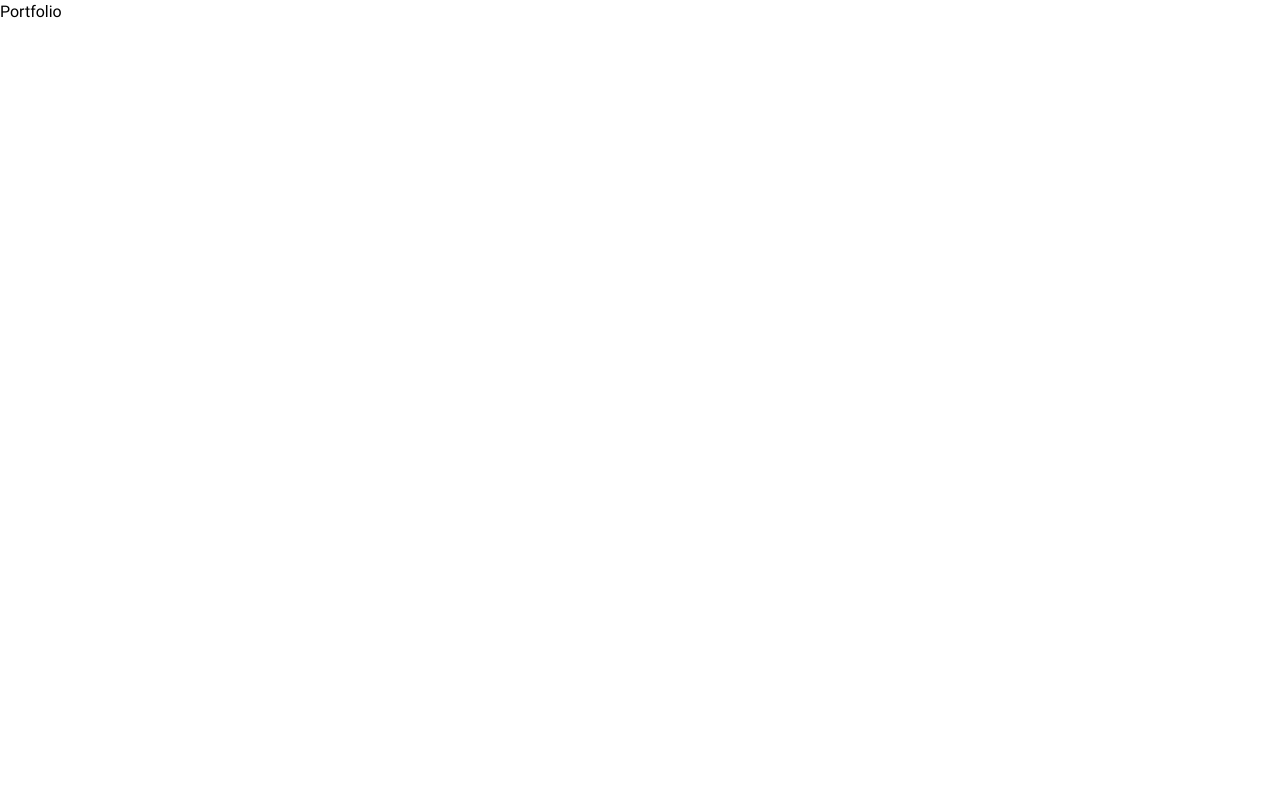
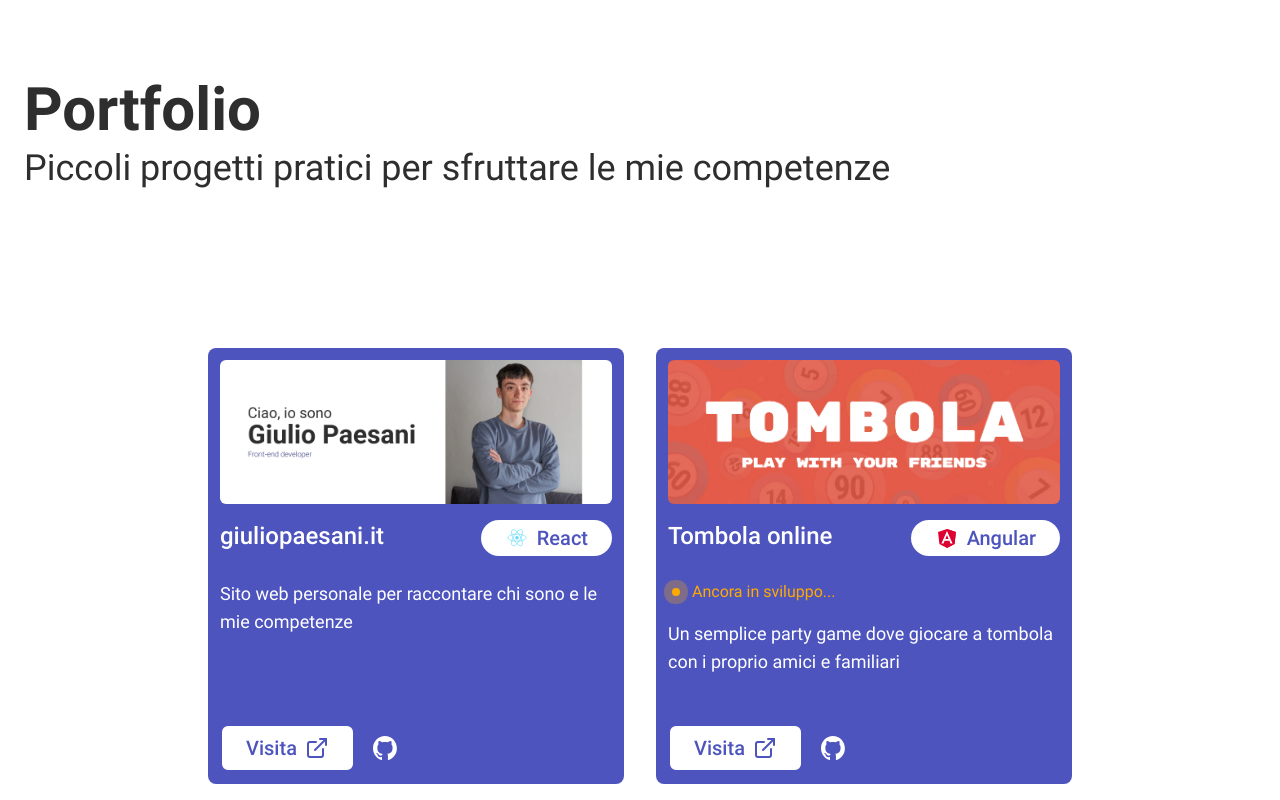
Before and after one commit to GiulioPaesani/giuliopaesani.it, a React (Create React App) app: page /portfolio in a window 1280 px wide. Shown: the top 800 px of the page. Built offline with nearby package versions, Linux system fonts and the light colour scheme.

Commit message:
Portfolio

```diff
--- a/src/App.css
+++ b/src/App.css
@@ -34,6 +34,10 @@
     animation: hiringAnimation 1.5s ease-in-out 0s infinite normal;
 }
 
+.inProgressAnimation {
+    animation: inProgressAnimation 1.5s ease-in-out 0s infinite normal;
+}
+
 @keyframes hiringAnimation {
     0% {
         box-shadow: 0 0 0 0 #45AF56;
@@ -47,3 +51,17 @@
         box-shadow: 0 0 0 8px #45AF5600;
     }
 }
+
+@keyframes inProgressAnimation {
+    0% {
+        box-shadow: 0 0 0 0 #ffaa00;
+    }
+
+    80% {
+        box-shadow: 0 0 0 8px #ffaa0044;
+    }
+
+    100% {
+        box-shadow: 0 0 0 8px #ffaa0000;
+    }
+}
--- a/src/App.tsx
+++ b/src/App.tsx
@@ -5,6 +5,7 @@ import Portfolio from './pages/Portfolio';
 
 const App = () => {
 	return (
+		<>
 			<BrowserRouter>
 				<Routes>
 					<Route path='/' element={<Home />}></Route>
@@ -12,6 +13,7 @@ const App = () => {
 					<Route path='*' element={<Navigate to='/' />}></Route>
 				</Routes>
 			</BrowserRouter>
+		</>
 	);
 };
 
--- a/src/components/Navbar/NavbarOption.tsx
+++ b/src/components/Navbar/NavbarOption.tsx
@@ -26,7 +26,7 @@ const NavbarOption = ({ option, index }: NavbarOptionProps) => {
 			} rounded-lg hover:bg-neutral-100 active:bg-neutral-200 ease-in-out duration-200 cursor-pointer flex gap-2`}
 			onClick={onClickAction}>
 			{option}
-			{option === 'Portfolio' && <img width='24px' height='24px' src={`./icons/external-link2.svg`} alt={'Portofolio'} />}
+			{option === 'Portfolio' && <img width='24px' height='24px' src={`./icons/external-link2.svg`} alt={'Portfolio'} />}
 		</div>
 	);
 };
--- /dev/null
+++ b/src/components/PortfolioProjects/FutureProjects.tsx
@@ -0,0 +1,15 @@
+const FutureProjects = () => {
+	return (
+		<div className='w-[416px] h-fit p-3 bg-primary-100 rounded-lg flex flex-col gap-4'>
+			<div className='w-full flex justify-between'>
+				<h3 className='text-2xl font-medium text-primary-500'>Nuovi progetti futuri...</h3>
+			</div>
+			<p className='text-primary-500 text-lg'>
+				Sono sempre alla ricerca di nuove competenze da apprendere, nuovi piccoli progetti da realizzare e di tanti strumenti da approfondire in ambito sviluppo
+				web
+			</p>
+		</div>
+	);
+};
+
+export default FutureProjects;
--- /dev/null
+++ b/src/components/PortfolioProjects/PortfolioProject.tsx
@@ -0,0 +1,39 @@
+import Button from '../global/Button';
+import FieldChip from '../global/FieldChip';
+
+type PortfolioProjectProps = {
+	title: string;
+	description: string;
+	thumbnail: string;
+	url: string;
+	githubUrl: string;
+	technology: string;
+	inProgress?: boolean;
+};
+
+const PortfolioProject = ({ title, description, thumbnail, url, githubUrl, technology, inProgress }: PortfolioProjectProps) => {
+	return (
+		<div className='w-[416px] p-3 bg-primary-500 rounded-lg flex flex-col gap-4'>
+			<div style={{ backgroundImage: `url(${thumbnail})` }} className='w-full h-36 bg-primary-200 bg-cover bg-center rounded-md' />
+			<div className='w-full flex justify-between'>
+				<h3 className='text-2xl font-medium text-neutral-50'>{title}</h3>
+				<FieldChip text={technology} icon={`${technology.toLowerCase()}.svg`} />
+			</div>
+
+			{inProgress && (
+				<div className='text-base text-[#ffaa00] flex gap-2 items-center'>
+					<div className='size-2 bg-[#ffaa00] rounded-full inProgressAnimation mx-1'></div>
+					Ancora in sviluppo...
+				</div>
+			)}
+			<p className='text-neutral-50 text-lg mb-8'>{description}</p>
+
+			<div className='w-full flex gap-2 mt-auto'>
+				<Button type='secondary' label='Visita' icon='external-link.svg' onClick={url} alt={`Visita il progetto ${title}`} />
+				<Button type='primary' icon='github.svg' onClick={githubUrl} alt={`Progetto ${title} su Github`} />
+			</div>
+		</div>
+	);
+};
+
+export default PortfolioProject;
--- /dev/null
+++ b/src/components/PortfolioProjects/index.tsx
@@ -0,0 +1,29 @@
+import FutureProjects from './FutureProjects';
+import PortfolioProject from './PortfolioProject';
+
+const PortfolioProjects = () => {
+	return (
+		<div className='w-full flex flex-wrap gap-8 justify-center'>
+			<PortfolioProject
+				title='giuliopaesani.it'
+				description='Sito web personale per raccontare chi sono e le mie competenze'
+				thumbnail='giuliopaesani.it.webp'
+				url='https://www.giuliopaesani.it'
+				githubUrl='https://github.com/GiulioPaesani/giuliopaesani.it'
+				technology='React'
+			/>
+			<PortfolioProject
+				title='Tombola online'
+				description='Un semplice party game dove giocare a tombola con i proprio amici e familiari'
+				thumbnail='tombola.webp'
+				url='https://tombola-online.it/'
+				githubUrl='https://github.com/GiulioPaesani/tombola-online'
+				technology='Angular'
+				inProgress={true}
+			/>
+			<FutureProjects />
+		</div>
+	);
+};
+
+export default PortfolioProjects;
--- a/src/components/global/Card.tsx
+++ b/src/components/global/Card.tsx
@@ -14,7 +14,7 @@ type CardProps = {
 
 const Card = ({ startDate, endDate, onClickCloseButton, title, subTitle, buttonLabel, buttonLink, thumbnail, fields }: CardProps) => {
 	return (
-		<div className={`bg-primary-500 rounded-lg ${onClickCloseButton ? 'w-4/5 lg:w-2/5 max-h-[90vh]' : 'w-full'} p-6 overflow-y-scroll`}>
+		<div className={`bg-primary-500 rounded-lg ${onClickCloseButton ? 'w-4/5 lg:w-2/5 max-h-[90vh]' : 'w-full'} p-6 overflow-y-auto`}>
 			<div className='flex items-center gap-2'>
 				<span className='text-xl font-light text-neutral-50'>{startDate}</span>
 				<div className='size-1 bg-neutral-50 rounded-full'></div>
--- a/src/components/global/FieldChip.tsx
+++ b/src/components/global/FieldChip.tsx
@@ -1,9 +1,15 @@
 type FieldChipProps = {
 	text: string;
+	icon?: string;
 };
 
-const FieldChip = ({ text }: FieldChipProps) => {
-	return <div className='bg-neutral-50 py-1 px-6 rounded-full text-xl smtext-2xl font-medium text-primary-500 mb-2 w-fit'>{text}</div>;
+const FieldChip = ({ text, icon }: FieldChipProps) => {
+	return (
+		<div className='bg-neutral-50 py-1 px-6 rounded-full text-xl smtext-2xl font-medium text-primary-500 mb-2 w-fit flex gap-2 items-center'>
+			{icon && <img src={icon} alt='' className='size-6 rounded-sm' />}
+			{text}
+		</div>
+	);
 };
 
 export default FieldChip;
--- a/src/pages/Portfolio.tsx
+++ b/src/pages/Portfolio.tsx
@@ -1,5 +1,15 @@
+import PortfolioProjects from '../components/PortfolioProjects';
+
 const Portfolio = () => {
-	return <h2>Portfolio</h2>;
+	return (
+		<main className='md:container max-w-[95%] m-auto px-6 gap-32 lg:gap-40 flex flex-col pb-16'>
+			<div className='mt-20'>
+				<h1 className='text-4xl sm:text-6xl text-neutral-950 font-bold mb-2'>Portfolio</h1>
+				<h1 className='text-2xl sm:text-4xl text-neutral-950'>Piccoli progetti pratici per sfruttare le mie competenze</h1>
+			</div>
+			<PortfolioProjects />
+		</main>
+	);
 };
 
 export default Portfolio;
```
Also changed, not shown: public/giuliopaesani.it.webp (added), public/tombola.webp (added). Lines whose indentation alone changed are shown as unchanged.
